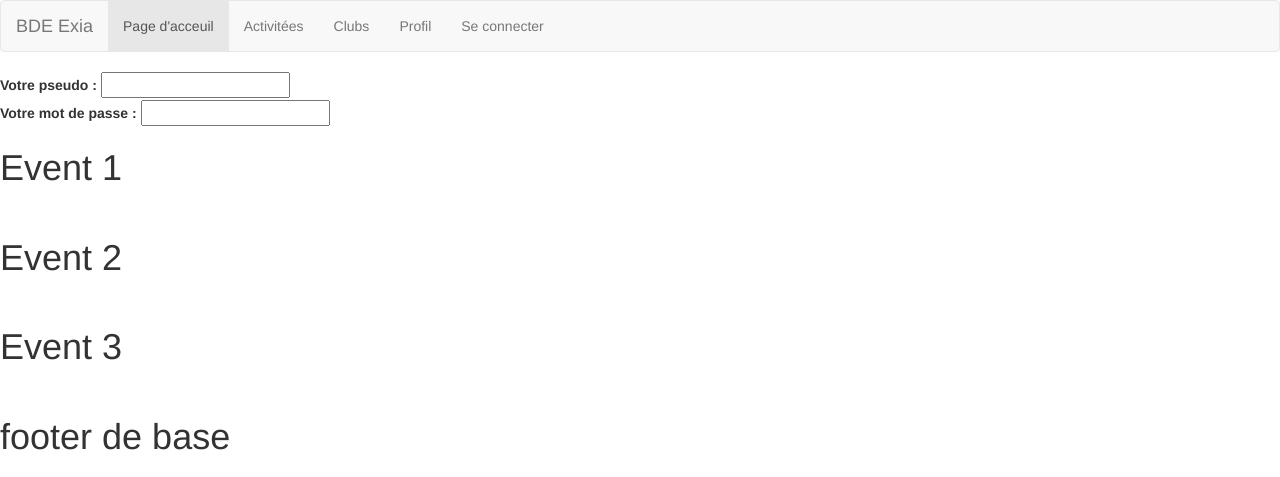
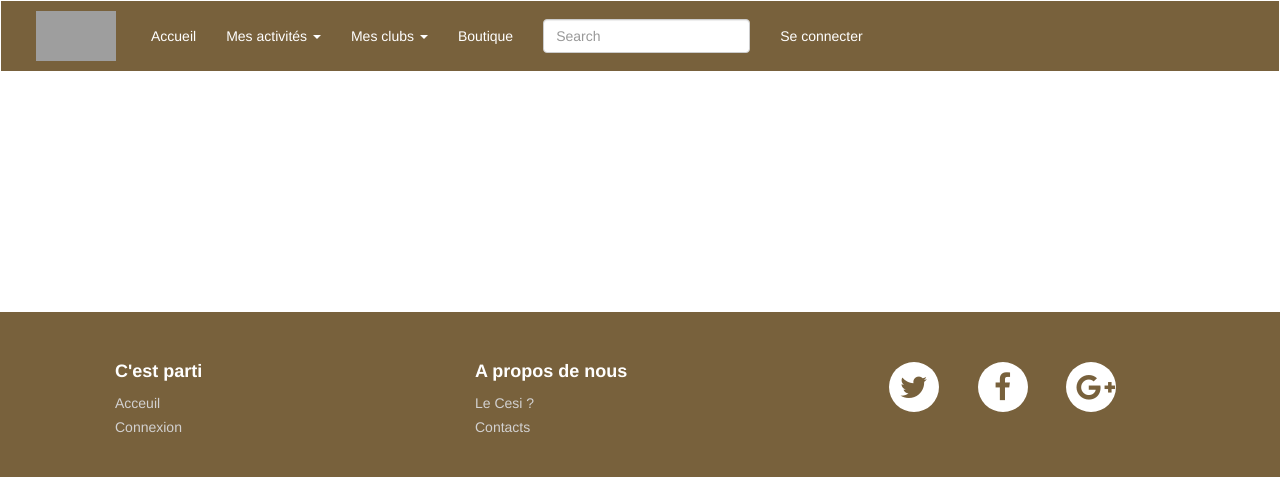
Before and after one commit to romainver/Projet_WEB, a Symfony app: template projetWEB/app/Resources/views/home.html.twig in a window 1280 px wide. Shown: the top 477 px of the page. Run offline with Twig, Linux system fonts and the light colour scheme; the template is opened without the code that fills it, so the values that code supplies are empty; some libraries are stand-ins or nearby versions; grey boxes are pictures that could not be loaded.

Commit message:
Header and Footer

```diff
--- a/projetWEB/app/Resources/views/base.html.twig
+++ b/projetWEB/app/Resources/views/base.html.twig
@@ -3,29 +3,79 @@
 <html>
 <head>
   <meta charset="UTF-8">
-        <title>{% block title %}Exia BDE Toulouse{% endblock %}</title>
-        <link rel="stylesheet" type="text/css" href="https://maxcdn.bootstrapcdn.com/bootstrap/3.3.7/css/bootstrap.min.css">
+  <title>{% block title %}Cesi BDE Toulouse{% endblock %}</title>
+  {% block stylesheets %}
+    <link rel="stylesheet" href="http://cdnjs.cloudflare.com/ajax/libs/font-awesome/4.6.3/css/font-awesome.min.css">
+    <link rel="stylesheet" href="http://maxcdn.bootstrapcdn.com/bootstrap/3.3.7/css/bootstrap.min.css">
+    <link rel="stylesheet" href="style.css">
+  {% endblock %}
+
 </head>
 <body>
+
+
   {% block header %}
-    <nav class="navbar navbar-default .navbar-fixed-top">
+  <nav class="navbar navbar-danger" role="navigation">
   <div class="container-fluid">
     <div class="navbar-header">
-             <a class="navbar-brand" href="#">BDE Exia</a>
+      <button type="button" class="navbar-toggle" data-toggle="collapse" data-target=".navbar-ex2-collapse">
+        <span class="sr-only">Toggle navigation</span>
+        <span class="icon-bar"></span>
+        <span class="icon-bar"></span>
+        <span class="icon-bar"></span>
+      </button> <img src="http://www.cesi.fr/_uploads/images/M%C3%A9dias%20portail.cesi/bloc1/logo-groupeCesi.png" alt="Logo_page" title="Accueil" id="logo"/>
+      <a class="navbar-brand" href="#"></a>
     </div>
-          <ul class="nav navbar-nav">
-              <li class="active"><a href="/home">Page d'acceuil</a></li>
-           <li><a href="/activities">Activitées</a></li>
-            <li><a href="/clubs">Clubs</a></li>
-           <li><a href="/profile">Profil</a></li>
-         <li class=".navbar-right" onclick="afficherFormulaire()"><a href="/profile">Se connecter</a></li>
+    <div class="collapse navbar-collapse navbar-ex2-collapse">
+    <ul class="nav navbar-nav" id ='navbartop'>
+        <li class="active"><a href="#">Accueil</a></li>
+        <li class="dropdown activite">
+          <a href="#" class="dropdown-toggle1" data-toggle="dropdown">
+            Mes activités <b class="caret"></b>
+          </a>
+          <ul class="dropdown-menu dropdown-menu-danger">
+            <li><a href="#">Activité 1</a></li>
+            <li><a href="#">Activité 2</a></li>
+            <li><a href="#">Activité 3</a></li>
+          </ul>
+        </li>
+        <li class="dropdown club">
+          <a href="#" class="dropdown-toggle1" data-toggle="dropdown">
+            Mes clubs <b class="caret"></b>
+          </a>
+          <ul class="dropdown-menu dropdown-menu-danger">
+            <li><a href="#">Club 1</a></li>
+            <li><a href="#">Club 2</a></li>
+            <li><a href="#">Club 3</a></li>
+          </ul>
+        </li>
+        <li class="active"><a href="#">Boutique</a></li>
+      <form class="navbar-form navbar-left" role="search">
+        <div class="form-group">
+          <input type="text" class="form-control" placeholder="Search">
+        </div>
+      </form>
+      <ul class="nav navbar-nav navbar-right">
+        <li><a href="#" class="navbar-link">Se connecter</a></li>
       </ul>
     </div>
+  </div>
 </nav>
+{% endblock %}
+
+{# block formulaireConnexion #}
+</br>
+</br>
+</br>
+</br>
+</br>
+</br>
+
+
 <form id = "formulaireConnection">
   <p>
    <label for="pseudo">Votre pseudo :</label>
-       <input type="text" name="pseudo" id="pseudo" />
+   <input type="text" name="pseudo" id="pseudo" value='Votre pseudo' onFocus="if (this.value=='Votre pseudo') {this.value=''}"/>
 
    <br />
    <label for="pass">Votre mot de passe :</label>
@@ -33,21 +83,62 @@
 
  </p>
 </form>
-        {% endblock %}
-        {% block sidebar %}
+</br>
+</br>
+</br>
+</br>
+</br>
 
-        {% endblock %}
+{# endblock #}
+
+
+  </div>
 </div>
 <div id="content">
-            {% block body %}
+</div>
 
+
+{% block footer %}
+<div id="footer">
+  <footer id="myFooter">
+    <div class="container">
+      <div class="row">
+        <div class="col-sm-4">
+          <h5>C'est parti</h5>
+          <ul>
+            <li><a href="#">Acceuil</a></li>
+            <li><a href="#">Connexion</a></li>
+          </ul>
+        </div>
+        <div class="col-sm-4">
+          <h5>A propos de nous</h5>
+          <ul>
+            <li><a href="#">Le Cesi ?</a></li>
+            <li><a href="#">Contacts</a></li>
+          </ul>
+        </div>
+        <div class="col-sm-4">
+          <div class="social-networks">
+            <a href="#" class="twitter"><i class="fa fa-twitter"></i></a>
+            <a href="#" class="facebook"><i class="fa fa-facebook"></i></a>
+            <a href="#" class="google"><i class="fa fa-google-plus"></i></a>
+          </div>
+        </div>
+      </div>
+      <!-- Here we use the Google Embed API to show Google Maps. -->
+      <!-- In order for this to work in your project you will need to generate a unique API key.  -->
+      <iframe id="map-container" frameborder="0" style="border:0"
+      src="https://www.google.com/maps/embed/v1/place?key=AIzaSyB9Nav2oyIkSDRbaJDqEqGdi0DkrR9oKcs&q=Campus+Cesi+Toulouse" >
+    </iframe>
+  </div>
+
+  <div class="footer-copyright">
+    <p>© 2017 Copyright Text </p>
+  </div>
+</footer>
+<script src="https://ajax.googleapis.com/ajax/libs/jquery/1.12.4/jquery.min.js"></script>
+<script src="http://maxcdn.bootstrapcdn.com/bootstrap/3.3.7/js/bootstrap.min.js"></script>
+</div>
 {% endblock %}
-        </div>
-        <div id="footer">
-            {% block footer %}
-<h1>footer de base</h1>
-            {% endblock %}
-        {% block javascripts %}
-            <script src="{{ asset('main.js') }}"></script>
-        {% endblock %}
+
 </body>
--- /dev/null
+++ b/projetWEB/web/style.css
@@ -0,0 +1,150 @@
+#myFooter {
+    background-color: #78613C;
+    color: white;
+    padding-top: 20px;
+}
+
+#map-container {
+    height: 240px;
+    width: 100%;
+    margin-top: 30px;
+    margin-bottom: 10px;
+}
+
+#myFooter .row {
+    margin: 0 85px;
+}
+
+#myFooter .footer-copyright {
+    background-color: #78613C;
+    padding-top: 3px;
+    padding-bottom: 3px;
+    text-align: center;
+}
+
+#myFooter .footer-copyright p {
+    margin: 10px;
+    text-align: ce
+    color: #78613C;
+}
+
+#myFooter .container {
+    width: auto;
+}
+
+#myFooter ul {
+    list-style-type: none;
+    padding-left: 0;
+    line-height: 1.7;
+}
+
+#myFooter h5 {
+    font-size: 18px;
+    color: white;
+    font-weight: bold;
+    margin-top: 30px;
+}
+
+#myFooter a {
+    color: #d2d1d1;
+    text-decoration: none;
+}
+
+#myFooter a:hover,
+#myFooter a:focus {
+    text-decoration: none;
+    color: white;
+}
+
+#myFooter .social-networks {
+    text-align: center;
+    padding-top: 30px;
+    padding-bottom: 38px;
+}
+
+#myFooter .fa {
+    font-size: 30px;
+    margin-right: 15px;
+    margin-left: 20px;
+    background-color: white;
+    color: #78613C;
+    border-radius: 51%;
+    padding: 10px;
+    height: 50px;
+    width: 50px;
+    text-align: center;
+    line-height: 31px;
+    text-decoration: none;
+    transition: color 0.2s;
+}
+
+#myFooter .fa-facebook:hover {
+    color: #2b55ff;
+}
+
+#myFooter .fa-facebook:focus {
+    color: #2b55ff;
+}
+
+#myFooter .fa-google-plus:hover {
+    color: red;
+}
+
+#myFooter .fa-google-plus:focus {
+    color: red;
+}
+
+#myFooter .fa-twitter:hover {
+    color: #00aced;
+}
+
+#myFooter .fa-twitter:focus {
+    color: #00aced;
+}
+
+@media screen and (max-width: 767px) {
+    #myFooter {
+        text-align: center;
+    }
+    #myFooter .row {
+        margin: 0;
+    }
+}
+
+
+
+/* CSS used for positioning the footers at the bottom of the page. */
+/* You can remove this. */
+
+
+ul {
+    list-style-type: none;
+    padding: 0;
+}
+
+#formulaireConnection {
+    display: none;
+}
+
+.container-fluid{
+    background-color: #78613C;
+    color: white;
+}
+
+#logo{
+    width: 80px;
+    height: 50px;
+    margin-top: 10px;
+    margin-right: 20px;
+    margin-bottom: 10px;
+    margin-left: 5px;
+
+}
+
+#navbartop{
+    margin-top: 10px;
+}
+
+a{
+    color: white;
+}
```
Also changed, not shown: projetWEB/app/Resources/views/demo.js (added, +49 -0 lines), projetWEB/app/Resources/views/style.css.twig (deleted). Lines whose indentation alone changed are shown as unchanged.
